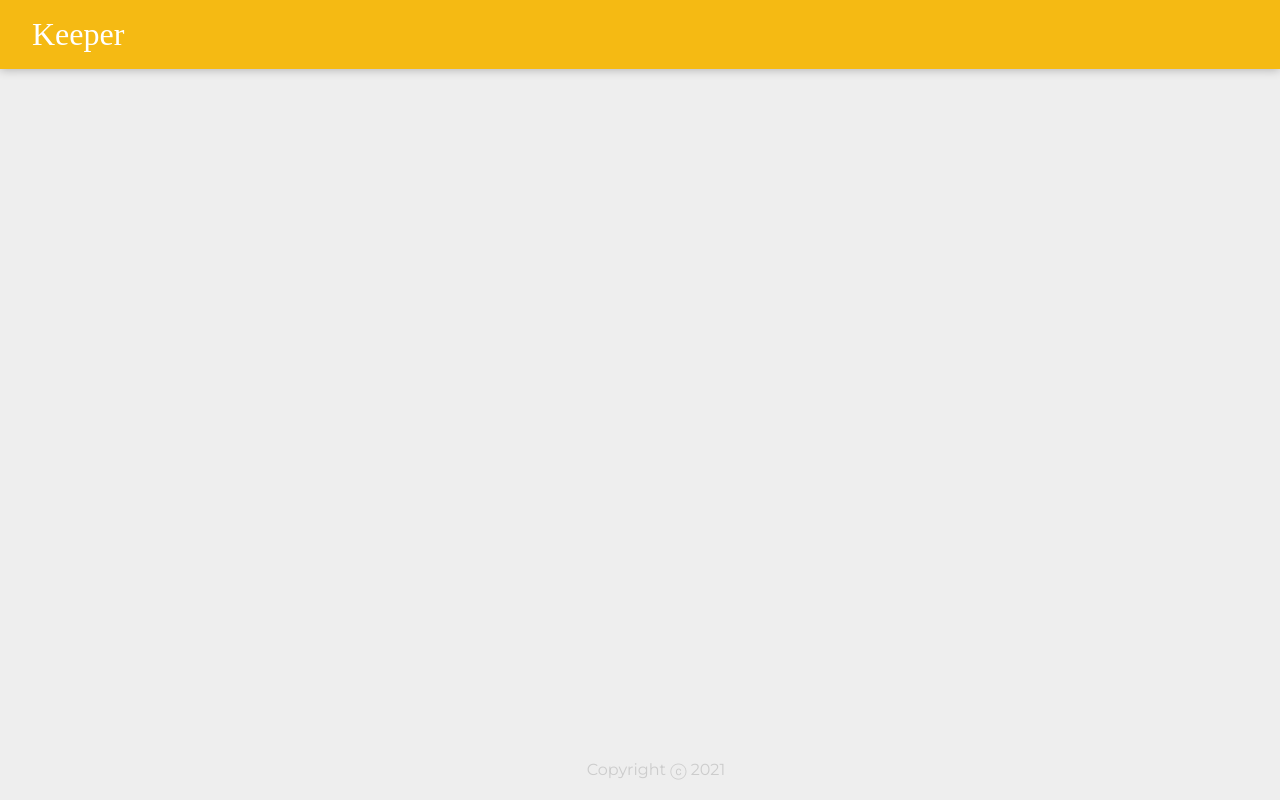
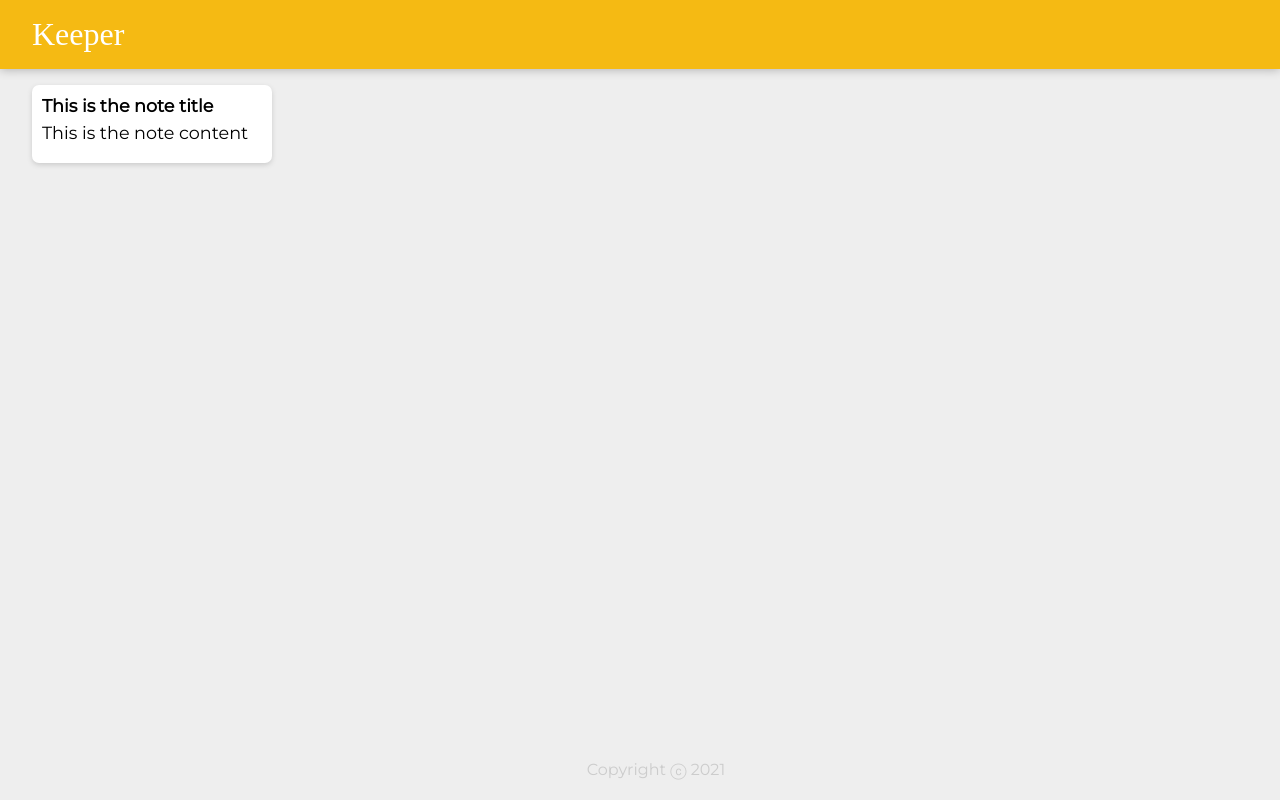
Before and after one commit to Prince-Baust/keeper-app, a React (Create React App) app: page / in a window 1280 px wide. Built offline with nearby package versions, Linux system fonts and the light colour scheme; a web font is replaced by a local one.

Commit message:
note component complete for challange 1

```diff
--- a/src/components/App.jsx
+++ b/src/components/App.jsx
@@ -1,10 +1,12 @@
 import React from "react";
 import Header from "./Header";
+import Note from "./Note";
 import Footer from "./Footer";
 
 const App = () =>{
     return (<div>
         <Header />
+        <Note />
         <Footer />
     </div>);
 }
--- /dev/null
+++ b/src/components/Note.jsx
@@ -0,0 +1,12 @@
+import React from "react";
+
+const Note = () => {
+    return(
+        <div className={'note'}>
+            <h1>This is the note title</h1>
+            <p>This is the note content</p>
+        </div>
+    );
+}
+
+export default Note;
```
